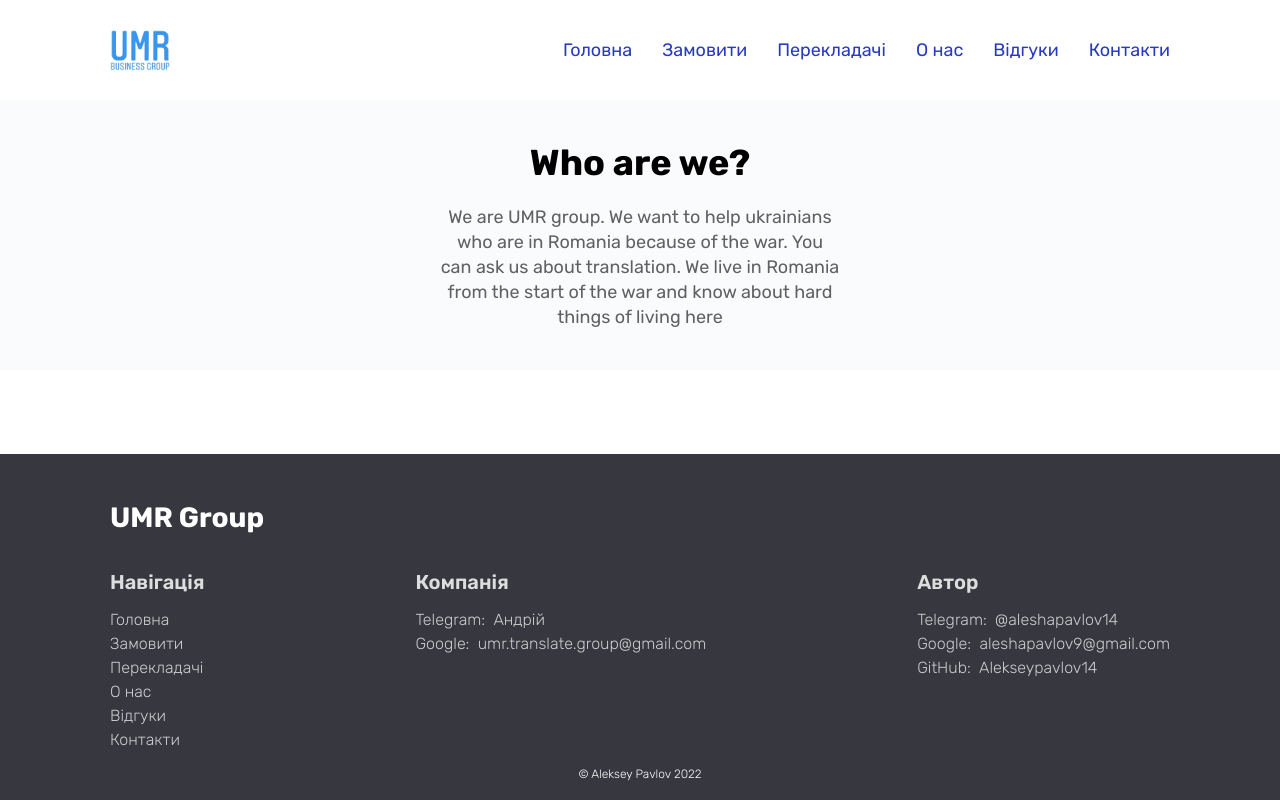
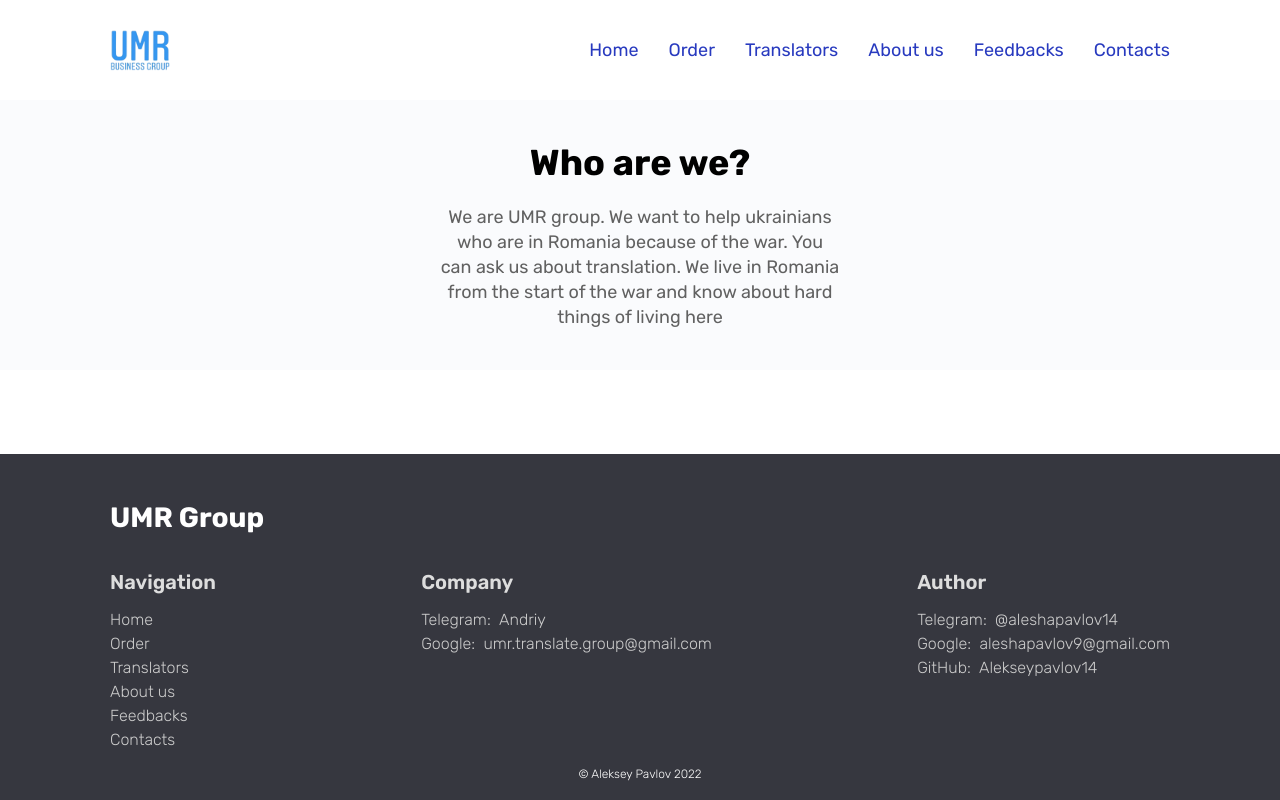
Before and after one commit to Alekseypavlov14/umr-group-next, a Next.js app: page /about in a window 1280 px wide. Built offline with nearby package versions, Linux system fonts and the light colour scheme.

Commit message:
translate header and footer

```diff
--- a/src/components/Footer/Footer.tsx
+++ b/src/components/Footer/Footer.tsx
@@ -3,10 +3,14 @@ import { Container } from '../Container/Container'
 import { Anchor } from '../Anchor/Anchor'
 import Link from 'next/link'
 import styles from './Footer.module.css'
+import { useAppSelector } from '../../app/hooks'
+import { langSelector } from '../../features/lang/languageSlice'
 
 interface FooterProps {}
 
 const Footer: FC<FooterProps> = () => {
+  const footer = useAppSelector(langSelector).footer
+
   return (
     <div className={styles.Footer}>
       <Container>
@@ -15,93 +19,99 @@ const Footer: FC<FooterProps> = () => {
         </div>
         <div className={styles.Footer__Columns}>
           <div className={styles.Footer__Column}>
-            <div className={styles.Footer__Column__Title}>Навігація</div>
+            <div className={styles.Footer__Column__Title}>
+              {footer.navigation.title}
+            </div>
             <div className={styles.Footer__Row}>
               <Link href='/'>
                 <a className={styles.Footer__Row__Link}>
-                  Головна
+                  {footer.navigation.links[0]}
                 </a>
               </Link>
             </div>
             <div className={styles.Footer__Row}>
               <Link href='/order'>
                 <a className={styles.Footer__Row__Link}>
-                  Замовити
+                  {footer.navigation.links[1]}
                 </a>
               </Link>
             </div>
             <div className={styles.Footer__Row}>
               <Link href='/translators'>
                 <a className={styles.Footer__Row__Link}>
-                  Перекладачі
+                  {footer.navigation.links[2]}
                 </a>
               </Link>
             </div>
             <div className={styles.Footer__Row}>
               <Link href='/about'>
                 <a className={styles.Footer__Row__Link}>
-                  О нас
+                  {footer.navigation.links[3]}
                 </a>
               </Link>
             </div>
             <div className={styles.Footer__Row}>
               <Link href='/feedbacks'>
                 <a className={styles.Footer__Row__Link}>
-                  Відгуки
+                  {footer.navigation.links[4]}
                 </a>
               </Link>
             </div>
             <div className={styles.Footer__Row}>
               <Link href='/contacts'>
                 <a className={styles.Footer__Row__Link}>
-                Контакти
+                  {footer.navigation.links[5]}
                 </a>
               </Link>
             </div>
           </div>
           <div className={styles.Footer__Column}>
-            <div className={styles.Footer__Column__Title}>Компанія</div>
+            <div className={styles.Footer__Column__Title}>
+              {footer.company.title}
+            </div>
             <div className={styles.Footer__Row}>
-              Telegram: &nbsp;
+              {footer.company.contacts[0].media}: &nbsp;
               <Anchor
                 className={styles.Footer__Row__Anchor}
                 href='https://telegram.me/+380508801537'
-                children='Андрій'
+                children={footer.company.contacts[0].content}
               />
             </div>
             <div className={styles.Footer__Row}>
-              Google: &nbsp;
+              {footer.company.contacts[1].media}: &nbsp;
               <Anchor
                 className={styles.Footer__Row__Anchor}
                 href='mailto:umr.translate.group@gmail.com'
-                children='umr.translate.group@gmail.com'
+                children={footer.company.contacts[1].content}
               />
             </div>
           </div>
           <div className={styles.Footer__Column}>
-            <div className={styles.Footer__Column__Title}>Автор</div>
+            <div className={styles.Footer__Column__Title}>
+              {footer.author.title}
+            </div>
             <div className={styles.Footer__Row}>
-              Telegram: &nbsp;
+              {footer.author.contacts[0].media}: &nbsp;
               <Anchor
                 className={styles.Footer__Row__Anchor}
                 href='https://telegram.me/aleshapavlov14'
-                children='@aleshapavlov14'
+                children={footer.author.contacts[0].content}
               />
             </div>
             <div className={styles.Footer__Row}>
-              Google: &nbsp;
+              {footer.author.contacts[1].media}: &nbsp;
               <Anchor
                 className={styles.Footer__Row__Anchor}
                 href='mailto:aleshapavlov9@gmail.com'
-                children='aleshapavlov9@gmail.com'
+                children={footer.author.contacts[1].content}
               />
             </div>
             <div className={styles.Footer__Row}>
-              GitHub: &nbsp;
+              {footer.author.contacts[2].media}: &nbsp;
               <Anchor
                 className={styles.Footer__Row__Anchor}
                 href='https://github.com/Alekseypavlov14'
-                children='Alekseypavlov14'
+                children={footer.author.contacts[2].content}
               />
             </div>
           </div>
--- a/src/components/Nav/Nav.tsx
+++ b/src/components/Nav/Nav.tsx
@@ -1,6 +1,7 @@
 import { FC } from 'react'
 import { useAppDispatch, useAppSelector } from './../../app/hooks'
 import { isOpenedSelector, close } from '../../features/menu/menuSlice'
+import { langSelector } from '../../features/lang/languageSlice'
 import Link from 'next/link'
 import cn from 'classnames'
 import styles from './Nav.module.css'
@@ -10,6 +11,7 @@ interface NavProps {}
 const Nav: FC<NavProps> = () => {
   const isOpened = useAppSelector(isOpenedSelector)
   const dispatch = useAppDispatch()
+  const links = useAppSelector(langSelector).header.links
 
   return (
     <div className={cn(styles.Nav, isOpened && styles.Opened)}>
@@ -19,7 +21,7 @@ const Nav: FC<NavProps> = () => {
             <a
               onClick={() => dispatch(close())}
               className={styles.Nav__link}
-              children='Головна'
+              children={links[0]}
             />
           </Link>
         </div>
@@ -28,7 +30,7 @@ const Nav: FC<NavProps> = () => {
             <a
               onClick={() => dispatch(close())}
               className={styles.Nav__link}
-              children='Замовити'
+              children={links[1]}
             />
           </Link>
         </div>
@@ -37,7 +39,7 @@ const Nav: FC<NavProps> = () => {
             <a
               onClick={() => dispatch(close())}
               className={styles.Nav__link}
-              children='Перекладачі'
+              children={links[2]}
             />
           </Link>
         </div>
@@ -46,7 +48,7 @@ const Nav: FC<NavProps> = () => {
             <a
               onClick={() => dispatch(close())}
               className={styles.Nav__link}
-              children='О нас'
+              children={links[3]}
             />
           </Link>
         </div>
@@ -55,7 +57,7 @@ const Nav: FC<NavProps> = () => {
             <a
               onClick={() => dispatch(close())}
               className={styles.Nav__link}
-              children='Відгуки'
+              children={links[4]}
             />
           </Link>
         </div>
@@ -64,7 +66,7 @@ const Nav: FC<NavProps> = () => {
             <a
               onClick={() => dispatch(close())}
               className={styles.Nav__link}
-              children='Контакти'
+              children={links[5]}
             />
           </Link>
         </div>
--- a/src/pages/about/index.tsx
+++ b/src/pages/about/index.tsx
@@ -1,10 +1,10 @@
-import { useSelector } from "react-redux"
+import { useAppSelector } from "./../../app/hooks"
 import { Section } from "../../components/Section/Section"
 import { TextBlock } from "../../components/TextBlock/TextBlock"
 import { langSelector } from "../../features/lang/languageSlice"
 
 export default function About() {
-  const AboutPage = useSelector(langSelector).page.about
+  const AboutPage = useAppSelector(langSelector).page.about
 
   return (
     <Section withoutImage>
--- a/src/pages/index.tsx
+++ b/src/pages/index.tsx
@@ -1,12 +1,12 @@
 import { langSelector } from "../features/lang/languageSlice"
 import { TextBlock } from "../components/TextBlock/TextBlock"
 import { Section } from "../components/Section/Section"
-import { useSelector } from "react-redux"
+import { useAppSelector } from "./../app/hooks"
 import Link from "next/link"
 import styles from './index.module.css'
 
 export default function Home() {
-  const HomePage = useSelector(langSelector).page.main
+  const HomePage = useAppSelector(langSelector).page.main
 
   return (
     <>
--- a/src/pages/order/index.tsx
+++ b/src/pages/order/index.tsx
@@ -4,14 +4,14 @@ import { Container } from "../../components/Container/Container"
 import { APIRequest } from "../../utils/APIRequest/APIRequest"
 import { Service } from "../../types/Service.type"
 import type { Order } from "../../types/Order.type"
-import { useSelector } from 'react-redux'
+import { useAppSelector } from './../../app/hooks'
 import { langSelector } from '../../features/lang/languageSlice'
 import styles from './Order.module.css'
 
 const OrderForm = lazy(() => import('../../components/OrderForm/OrderForm'))
 
 export default function Order({ orders }) {
-  const OrderPage = useSelector(langSelector).page.order
+  const OrderPage = useAppSelector(langSelector).page.order
 
   return (
     <div className={styles.Order}>
--- a/src/pages/translators/index.tsx
+++ b/src/pages/translators/index.tsx
@@ -1,12 +1,12 @@
 import { Container } from "../../components/Container/Container"
 import { TextBlock } from "../../components/TextBlock/TextBlock"
 import { Button } from "../../components/Button/Button"
-import { useSelector } from "react-redux"
+import { useAppSelector } from "./../../app/hooks"
 import { langSelector } from "../../features/lang/languageSlice"
 import styles from './Translators.module.css'
 
 export default function Translators() {
-  const TranslatorsPage = useSelector(langSelector).page.translators
+  const TranslatorsPage = useAppSelector(langSelector).page.translators
 
   return (
     <div className={styles.Translators}>
```
Also changed, not shown: src/components/OrderForm/OrderForm.tsx (+4 -3 lines).
